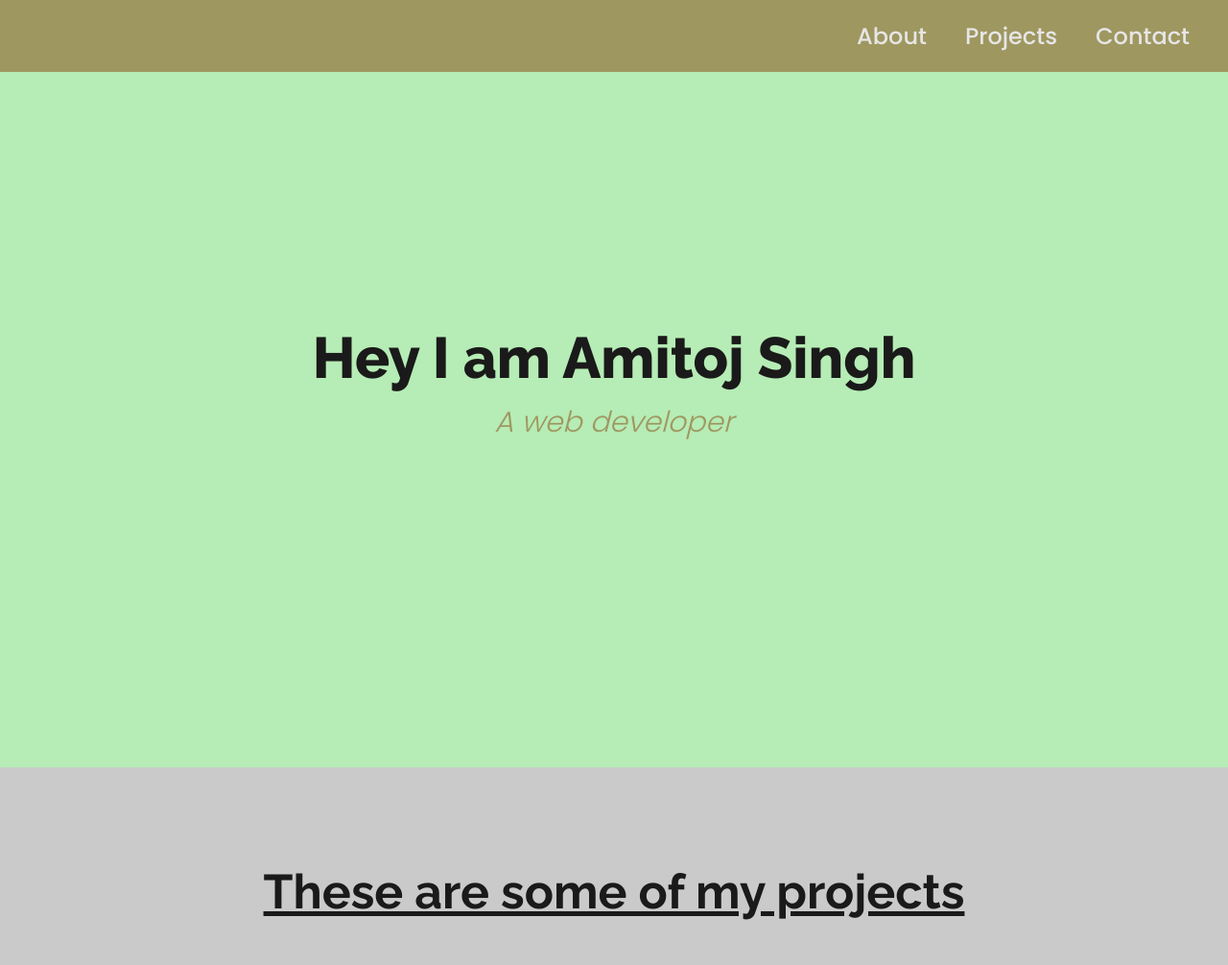
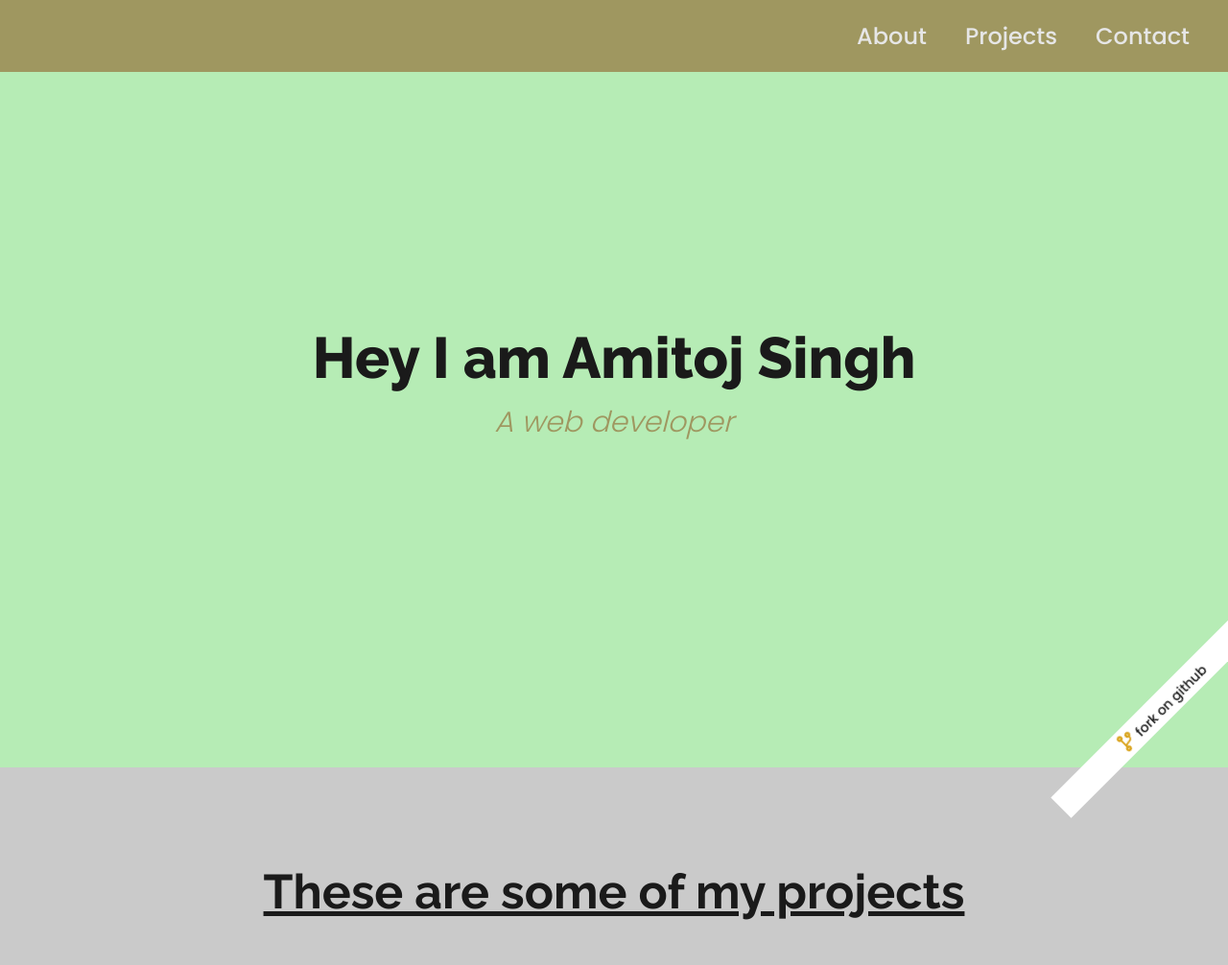
Before and after one commit to amitoj-singh/personal-portfolio, a PHP site: page /main.html in a window 1280 px wide. Shown: the top 1006 px of the page at 96% size. Run offline with PHP 8.4, Linux system fonts and the light colour scheme; some libraries are stand-ins or nearby versions.

Commit message:
fork github link, javascript

```diff
--- /dev/null
+++ b/src/javascript/app.js
@@ -0,0 +1,7 @@
+// select elements
+
+const copyrightYear = document.querySelector('.copyright-year');
+
+const year = new Date().getFullYear();
+
+copyrightYear.textContent = year;
--- /dev/null
+++ b/src/javascript/color_flipper.js
@@ -0,0 +1,16 @@
+const hex = [0, 1, 2, 3, 4, 5, 6, 7, 8, 9, "A", "B", "C", "D", "E", "F"];
+
+const fork = document.querySelector('.fork');
+
+setInterval(function() {
+    let hexColor = "#";
+    for (let i = 0; i < 6; i++) {
+        hexColor += hex[getRandomNumber()];
+    }
+    // console.log(hexColor);
+    fork.style.backgroundColor = hexColor;
+}, 2000);
+
+function getRandomNumber() {
+    return Math.floor(Math.random() * hex.length);
+}
--- a/src/main.html
+++ b/src/main.html
@@ -4,8 +4,11 @@
     <meta charset="UTF-8">
     <meta name="viewport" content="width=device-width, initial-scale=1.0">
     <meta http-equiv="X-UA-Compatible" content="ie=edge">
-    <script src="https://use.fontawesome.com/f310665c3c.js"></script>
+    <!-- fontawesome library -->
+    <link rel="stylesheet" href="https://use.fontawesome.com/releases/v5.14.0/css/all.css" integrity="sha384-HzLeBuhoNPvSl5KYnjx0BT+WB0QEEqLprO+NBkkk5gbc67FTaL7XIGa2w1L0Xbgc" crossorigin="anonymous">
+    <!-- stylesheets -->
     <link rel="stylesheet" type="text/css" href="style.css">
+
     <title>My portfolio</title>
 </head>
 <body>
@@ -59,35 +62,43 @@
         <p>How do you take your coffee?</p>
         <div class="contact-links">
             <a href="https://www.facebook.com/terrorofA" target="_blank" class="btn contact-details">
-                <i class="fa fa-facebook" aria-hidden="true"></i>
+                <i class="fab fa-facebook-f"></i>
                 Facebook
             </a>
             <a href="https://github.com/amitoj-singh" id="profile-link" class="btn contact-details" target="_blank">
-                <i class="fa fa-github" aria-hidden="true"></i>
+                <i class="fab fa-github"></i>
                 Github
             </a>
             <a href="https://www.linkedin.com/in/amitoj-singh-762365168/" class="btn contact-details" target="_blank">
-                <i class="fa fa-linkedin" aria-hidden="true"></i>
+                <i class="fab fa-linkedin-in"></i>
                 Linkedin
             </a>
             <a href="mailto:amitoj.98@gmail.com" class="btn contact-details">
-                <i class="fa fa-at" aria-hidden="true"></i>
+                <i class="fas fa-at"></i>
                 Send a mail
             </a>
             <a href="tel:9023434518" class="btn contact-details">
-                <i class="fa fa-mobile" aria-hidden="true"></i>
+                <i class="fas fa-mobile-alt"></i>
                 Call me
             </a>
         </div>
     </section>
     <footer>
-        <p>
-            <i class="fa fa-copyright" aria-hidden="true"></i>
-            All rights reserved.
-        </p>
-        <p>
-            created by: Amitoj Singh
-        </p>
+        <div class="footer-container">
+            <p>
+                <i class="far fa-copyright"></i>
+                All rights reserved <span class="copyright-year"></span>
+            </p>
+            <p>created by: Amitoj Singh</p>
+        </div>
     </footer>
+    <article class="fork">
+        <a href="https://github.com/amitoj-singh/personal-portfolio" target="_blank" class="fork-link">
+            <i class="fas fa-code-branch"></i>
+            <span class="fork-text">fork on github</span>
+        </a>
+    </article>
+    <script src="javascript/app.js"></script>
+    <script src="javascript/color_flipper.js"></script>
 </body>
 </html>
--- a/src/style.css
+++ b/src/style.css
@@ -2,7 +2,7 @@
 
 :root {
     --nav-background: #9F9760;
-    --main-backgrund: #B6ECB5;
+    --main-background: #B6ECB5;
     --projects-background: #cacaca;
     --menu-text: #e6e6e6;
     --menu-hover: #60689F;
@@ -52,6 +52,11 @@ header {
     z-index: 11;
 }
 
+a {
+    text-decoration: none;
+    color: inherit;
+}
+
 nav {
     display: flex;
     justify-content: flex-end;
@@ -60,7 +65,6 @@ nav {
 }
 
 .nav-link {
-    text-decoration: none;
     color: var(--menu-text);
     padding: 20px 20px;
 }
@@ -70,7 +74,7 @@ nav {
 }
 
 .welcome-section {
-    background: var(--main-backgrund);
+    background: var(--main-background);
     position: relative;
     height: 100vh;
     display: flex;
@@ -128,7 +132,7 @@ h2 {
 }
 
 .project-details p {
-    background: var(--main-backgrund);
+    background: var(--main-background);
     margin-top: -7px;
     padding: 10px;
 }
@@ -150,7 +154,7 @@ h2 {
 }
 
 .show-all-button a {
-    background: var(--main-backgrund);
+    background: var(--main-background);
 }
 
 .show-all-button i {
@@ -173,7 +177,7 @@ h2 {
     flex-wrap: wrap;
     align-items: center;
     justify-content: center;
-    background: var(--main-backgrund);
+    background: var(--main-background);
 }
 
 .contact-section p {
@@ -195,10 +199,45 @@ h2 {
 }
 
 footer {
-    background: var(--main-backgrund);
+    background: var(--main-background);
     border-top: 4px solid var(--nav-background);
     font-weight: 300;
+
+    padding: 40px;
+}
+
+.footer-container {
     display: flex;
+    flex-wrap: wrap;
     justify-content: space-evenly;
-    padding: 50px;
+    margin: -10px;
 }
+
+.footer-container p {
+    padding: 10px;
+}
+
+.fork {
+    position: fixed;
+    bottom: 49px;
+    right: -82px;
+    min-width: 300px;
+    background-color: white;
+    transform: rotate(-45deg);
+    text-align: center;
+}
+
+.fa-ribbon, .fa-code-branch {
+    color: goldenrod;
+}
+
+.fork-text {
+    font-size: 0.7em;
+}
+
+@media(max-width: 650px) {
+    .fork {
+        bottom: 32px;
+        right: -108px;
+    }
+}
```
